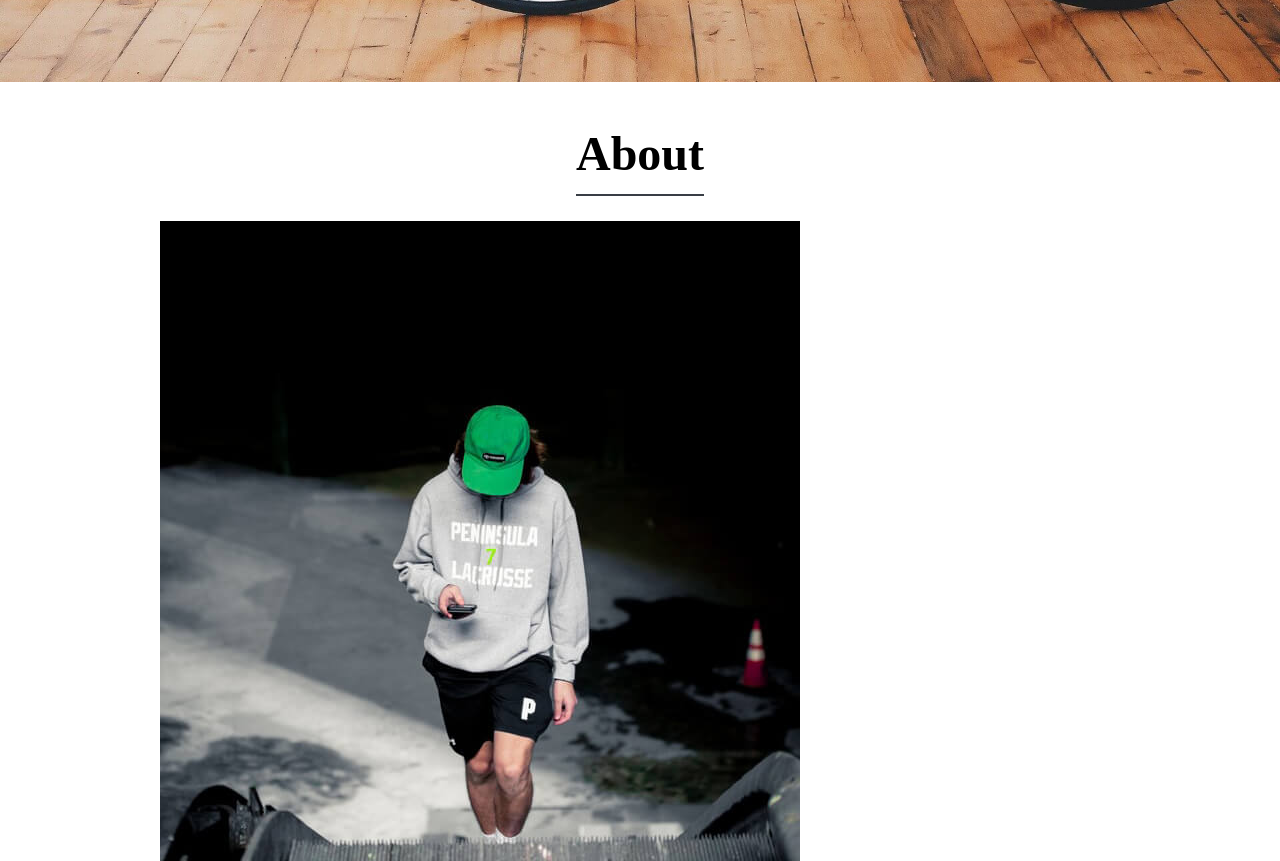
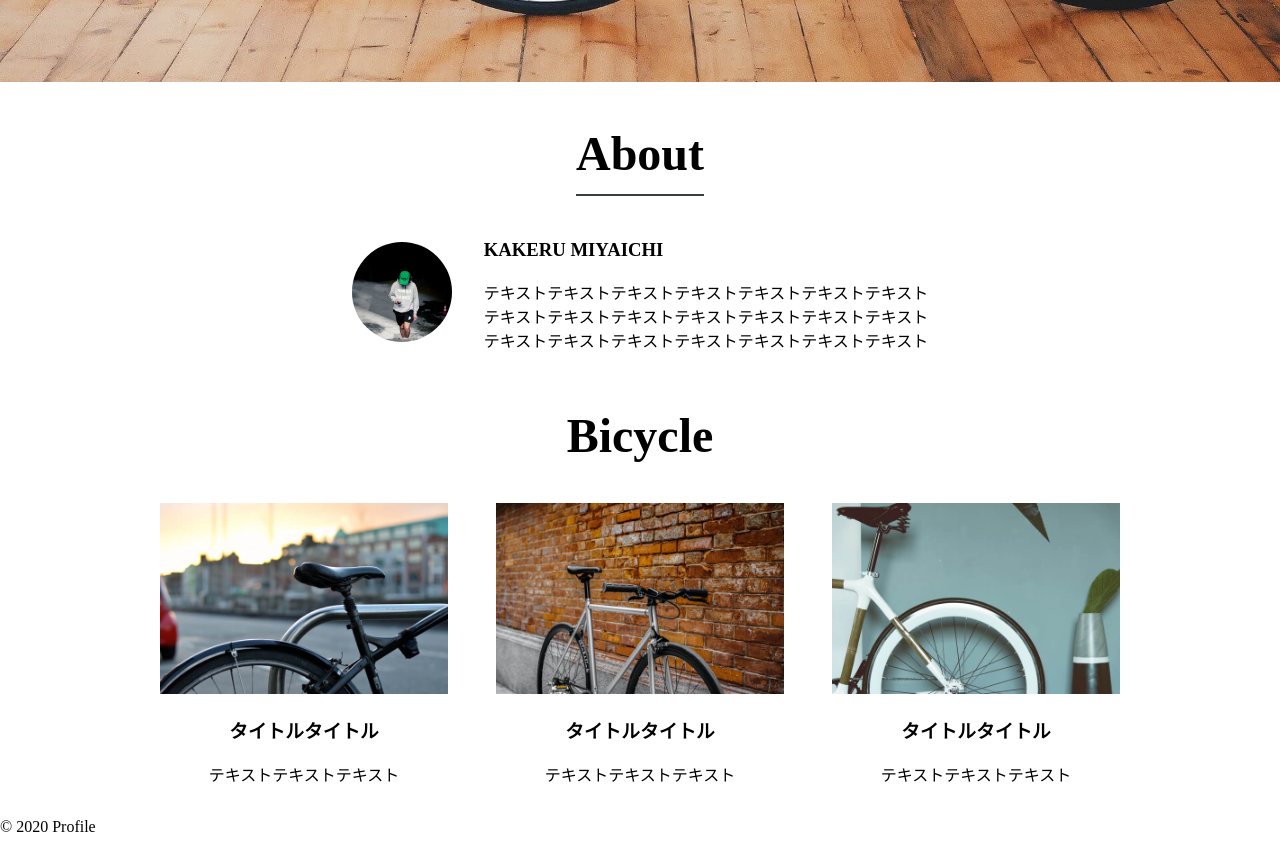
Before and after one commit to eien-create/kinokolabo-bicycle, a plain HTML site: page index.html in a window 1280 px wide. Shown: the part 840-1701 px from the top of the page. Drawn offline with Linux system fonts and the light colour scheme.

Commit message:
lesson-2021-10-10

```diff
--- a/index.html
+++ b/index.html
@@ -24,16 +24,16 @@
   <div>
     <section id="about">
       <h2><span>About</span></h2>
-      <div class="content">
+      <div class="content flex justify-content-center align-items-center">
         <div>
-          <img src="images/about.jpg">
+          <img class="icon-round" src="images/about.jpg">
         </div>
-        <div class="text">
+        <div class="text text-align-left">
           <h3>KAKERU MIYAICHI</h3>
           <p>
-            テキストテキストテキストテキストテキストテキストテキスト
-            テキストテキストテキストテキストテキストテキストテキスト
-            テキストテキストテキストテキストテキストテキストテキスト
+            テキストテキストテキストテキストテキストテキストテキスト<br>
+            テキストテキストテキストテキストテキストテキストテキスト<br>
+            テキストテキストテキストテキストテキストテキストテキスト<br>
           </p>
         </div>
       </div>
@@ -41,7 +41,7 @@
     <section id="bicycle">
       <h2>Bicycle</h2>
       <div class="content">
-        <ul>
+        <ul class="flex justify-content-between">
           <li>
             <div>
               <img src="images/bicycle1.jpg">
--- a/style.css
+++ b/style.css
@@ -7,6 +7,39 @@ body {
     display: flex;
 }
 
+.justify-content-between {
+    justify-content: space-between;
+}
+
+.justify-content-center {
+    justify-content: center;
+}
+
+.align-items-center {
+    align-items: center;
+}
+
+.text-align-left {
+    text-align: left;
+}
+
+img {
+    width: 100%;
+}
+
+.icon-round {
+    border-radius: 50%;
+    width: 100px;
+    height: 100px;
+}
+
+ul {
+  padding-left: 0;
+}
+
+ul li {
+    list-style: none;
+}
 
 .header {
     width: 960px;
@@ -26,14 +59,9 @@ body {
 
 .header nav ul li {
     padding-left: 3rem;
-    list-style: none;
 }
 
 .main-visual {
-    width: 100%;
-}
-
-.main-visual img {
     width: 100%;
 }
 
@@ -51,3 +79,15 @@ body {
     padding-bottom: 0.3em;
     border-bottom: solid 2px #393E46;
 }
+
+section {
+    text-align: center;
+}
+
+#bicycle .content ul li {
+    width: 30%;
+}
+
+#about .icon-round {
+    margin-right: 2rem;
+}
```
